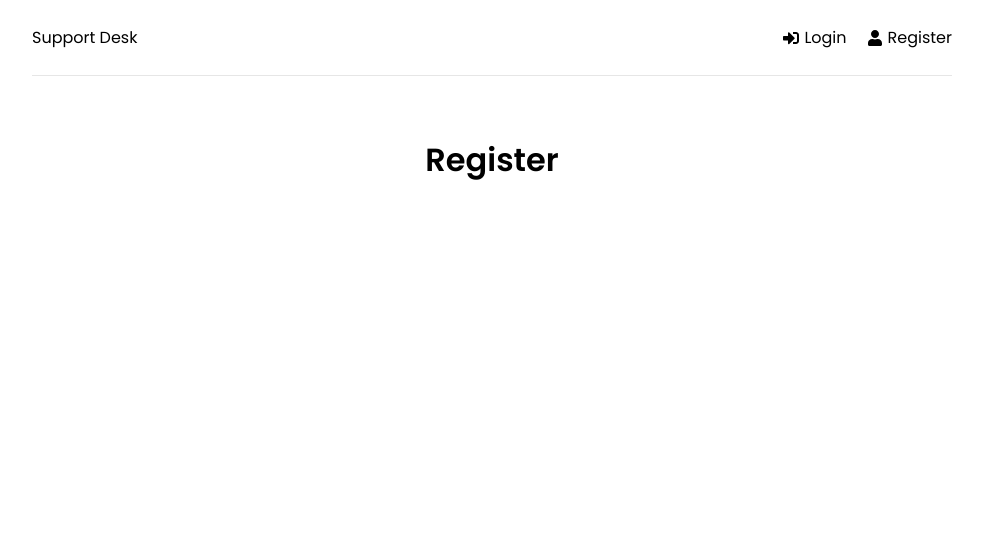
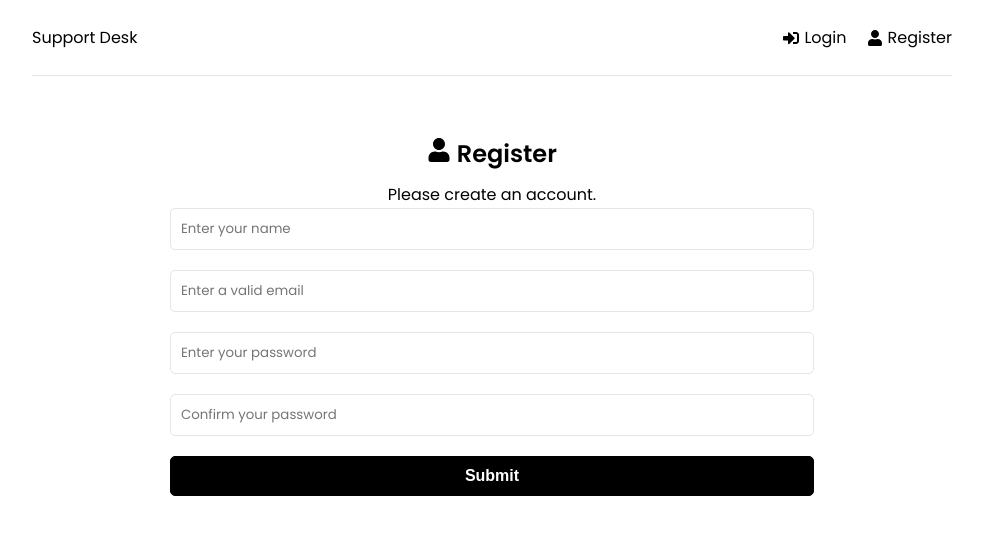
Before and after one commit to pdxchambers/ticket-system, a React (Create React App) app in the folder frontend/: page /register in a window 1280 px wide. Shown: the top 534 px of the page, without its empty margins (148-1131 px from the left). Built offline with nearby package versions, Linux system fonts and the light colour scheme.

Commit message:
add home register and login ui

```diff
--- a/frontend/src/App.js
+++ b/frontend/src/App.js
@@ -1,5 +1,7 @@
 import React from 'react';
 import {BrowserRouter as Router, Routes, Route} from 'react-router-dom'
+import {ToastContainer, toastContainer} from 'react-toastify'
+import 'react-toastify/dist/ReactToastify.css'
 import Header from './components/Header'
 import Home from './pages/Home'
 import Login from './pages/Login'
@@ -18,6 +20,7 @@
           </Routes>
         </div>
       </Router>
+      <ToastContainer />
     </>
   );
 }
--- a/frontend/src/pages/Home.jsx
+++ b/frontend/src/pages/Home.jsx
@@ -1,10 +1,22 @@
 import React from 'react'
+import {Link} from 'react-router-dom'
+import { FaQuestionCircle, FaTicketAlt } from 'react-icons/fa'
 
 function Home() {
   return (
-    <div>
-        <h1>Home</h1>
-    </div>
+    <>
+      <section className='heading'>
+        <h1>What do you need help with?</h1>
+        <p>Please choose from an option below.</p>
+      </section>
+      <Link to='/new-ticket' className='btn btn-reverse btn-block'>
+        <FaQuestionCircle/> Create New Ticket
+      </Link>
+
+      <Link to='/tickets' className='btn btn-block'>
+        <FaTicketAlt/> View My Tickets
+      </Link>
+    </>
   )
 }
 
--- a/frontend/src/pages/Login.jsx
+++ b/frontend/src/pages/Login.jsx
@@ -1,11 +1,67 @@
-import React from 'react'
+import {useState} from 'react'
+import {toast} from 'react-toastify'
+import {FaSignInAlt} from 'react-icons/fa'
 
 function Login() {
-  return (
-    <div>
-        <h1>Login</h1>
-    </div>
-  )
+    const [formData, setFormData] = useState({
+        email: '',
+        password: '',
+    })
+
+    const {email, password} = formData
+
+    const onChange = (e) => {
+        setFormData((prevState) => ({
+            ...prevState,
+            [e.target.name]: e.target.value,
+        }))
+    }
+
+    const onSubmit = (e) => {
+        e.preventDefault()
+    }
+
+    return (
+        <>
+           <section className='heaing'>
+            <h1>
+                <FaSignInAlt/> Login
+            </h1>
+            <p>Please login to get support.</p>
+           </section>
+           <section className='form'>
+                <form onSubmit={onSubmit}>
+                    <div className='form-group'>
+                        <input
+                            type='email'
+                            className='form-control'
+                            id='email'
+                            name='email'
+                            value={email}
+                            onChange={onChange}
+                            placeholder='Enter a valid email'
+                            required
+                        />
+                    </div>
+                    <div className='form-group'>
+                        <input
+                            type='password'
+                            className='form-control'
+                            id='password'
+                            name='password'
+                            value={password}
+                            onChange={onChange}
+                            placeholder='Enter your password'
+                            required
+                        />
+                    </div>
+                    <div className='form-group'>
+                        <button className='btn btn-block'>Submit</button>
+                    </div>
+                </form>
+           </section>
+        </>
+    )
 }
 
 export default Login
--- a/frontend/src/pages/Register.jsx
+++ b/frontend/src/pages/Register.jsx
@@ -1,11 +1,98 @@
-import React from 'react'
+import {useState} from 'react'
+import {FaUser} from 'react-icons/fa'
+import {toast} from 'react-toastify'
+
 
 function Register() {
-  return (
-    <div>
-        <h1>Register</h1>
-    </div>
-  )
+    const [formData, setFormData] = useState({
+        name: '',
+        email: '',
+        password: '',
+        password2: ''
+    })
+
+    const {name, email, password, password2} = formData
+
+    const onChange = (e) => {
+        setFormData((prevState) => ({
+            ...prevState,
+            [e.target.name]: e.target.value,
+        }))
+    }
+
+    const onSubmit = (e) => {
+        e.preventDefault()
+
+        if (password != password2) {
+            toast.error('Passwords do not match.')
+        }
+    }
+
+    return (
+        <>
+           <section className='heaing'>
+            <h1>
+                <FaUser/> Register
+            </h1>
+            <p>Please create an account.</p>
+           </section>
+           <section className='form'>
+                <form onSubmit={onSubmit}>
+                    <div className='form-group'>
+                        <input
+                            type='text'
+                            className='form-control'
+                            id='name'
+                            name='name'
+                            value={name}
+                            onChange={onChange}
+                            placeholder='Enter your name'
+                            required
+                        />
+                    </div>
+                    <div className='form-group'>
+                        <input
+                            type='email'
+                            className='form-control'
+                            id='email'
+                            name='email'
+                            value={email}
+                            onChange={onChange}
+                            placeholder='Enter a valid email'
+                            required
+                        />
+                    </div>
+                    <div className='form-group'>
+                        <input
+                            type='password'
+                            className='form-control'
+                            id='password'
+                            name='password'
+                            value={password}
+                            onChange={onChange}
+                            placeholder='Enter your password'
+                            required
+                        />
+                    </div>
+                    <div className='form-group'>
+                        <input
+                            type='password'
+                            className='form-control'
+                            id='password2'
+                            name='password2'
+                            value={password2}
+                            onChange={onChange}
+                            placeholder='Confirm your password'
+                            required
+                        />
+                    </div>
+                    <div className='form-group'>
+                        <button className='btn btn-block'>Submit</button>
+                    </div>
+                </form>
+           </section>
+        </>
+    )
 }
 
 export default Register
```
